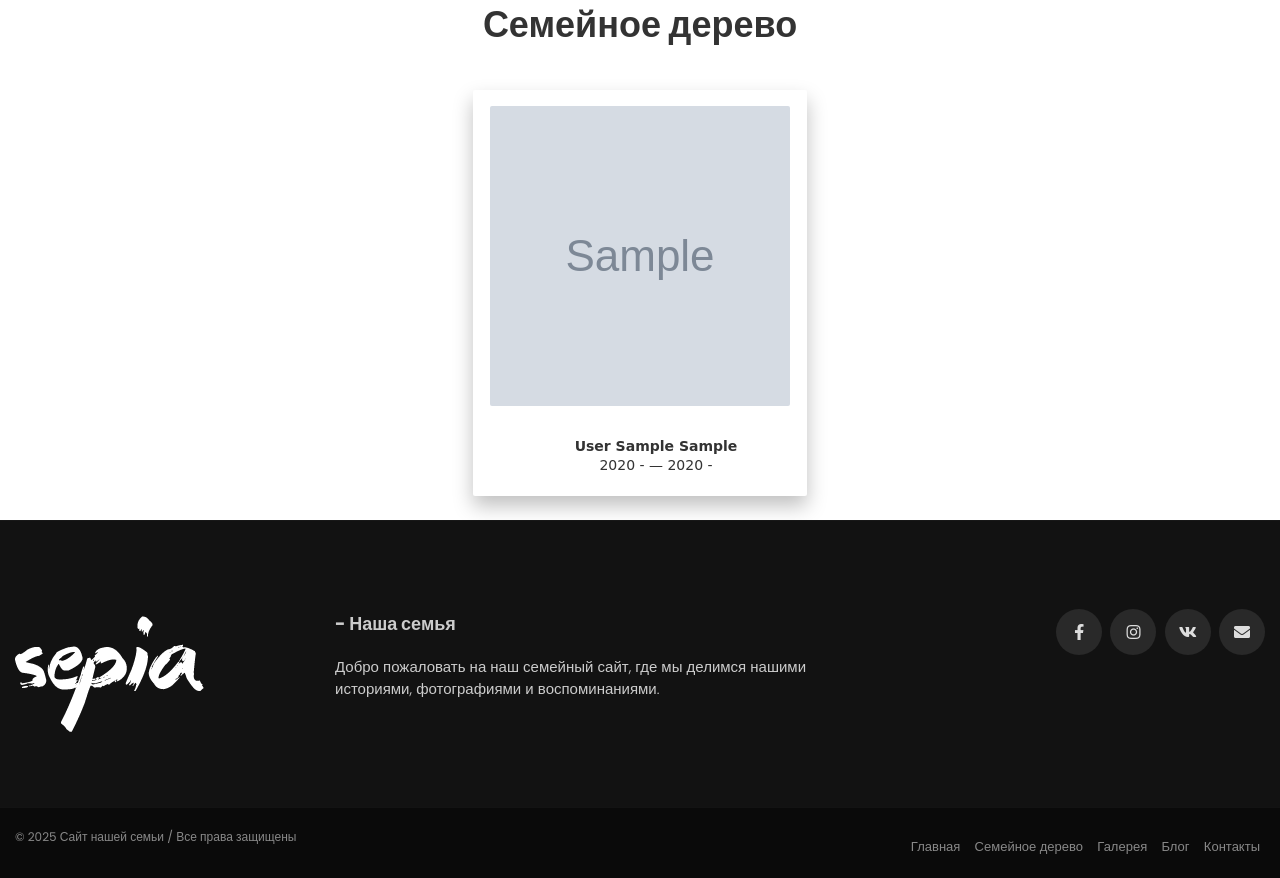
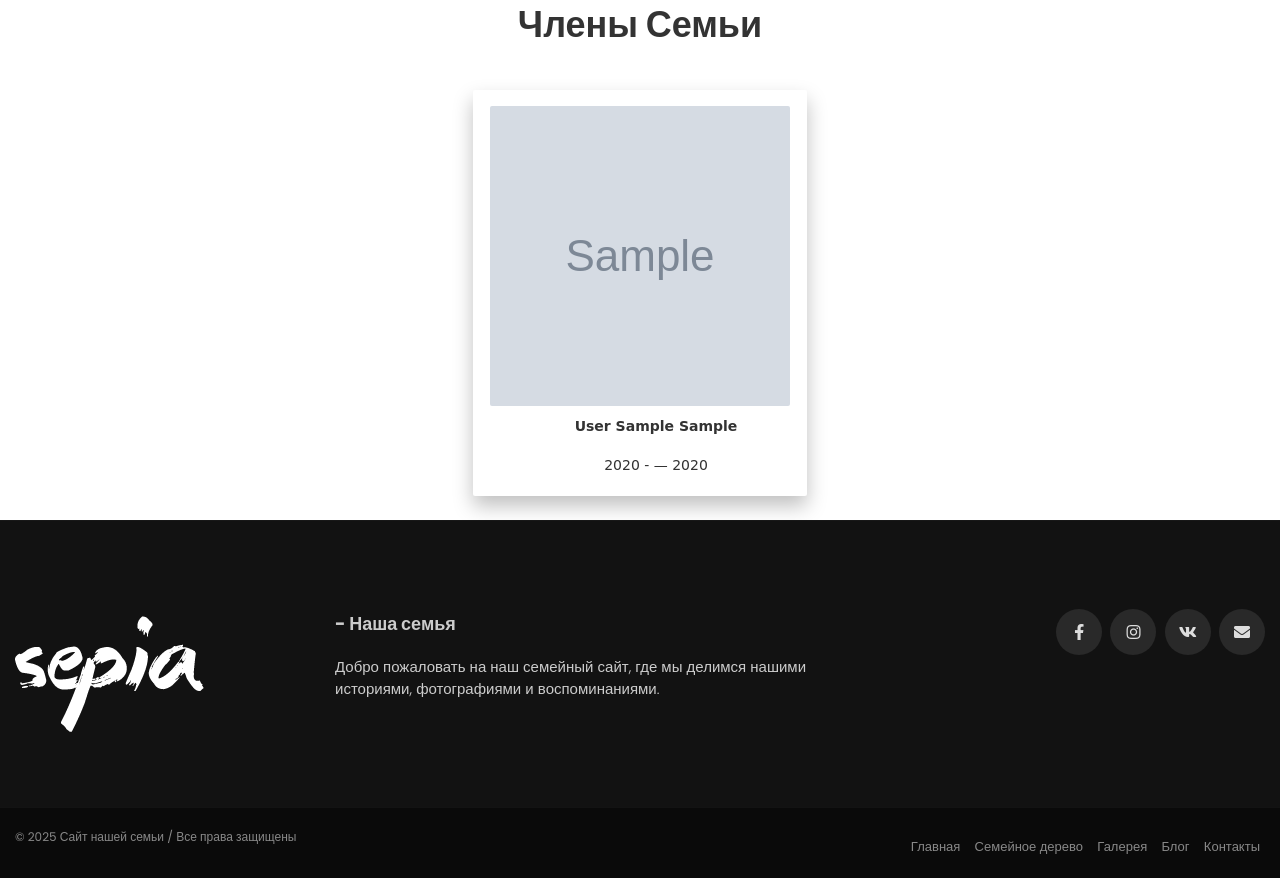
Before and after one commit to SaprykinEI/Family_site_Saprykin, a Django app: page /persons/ in a window 1280 px wide. Shown: the part 80-958 px from the top of the page. Run offline with Django 5.2, Linux system fonts and the light colour scheme; tables that the repository leaves empty hold one stand-in row (values such as "Sample post"); grey boxes marked "Sample" are stand-in pictures; some libraries are stand-ins or nearby versions.

Commit message:
1. Доработал шаблон

```diff
--- a/family_tree/templates/family_tree/includes/inc_person.html
+++ b/family_tree/templates/family_tree/includes/inc_person.html
@@ -1,4 +1,5 @@
 {% load static %}
+<a href="{% url 'family_tree:person_detail' person.pk %}" class="polaroid-card-link">
   <div class="polaroid-card">
       <div class="polaroid-photo">
           {% if person.photo %}
@@ -8,8 +9,12 @@
           {% endif %}
       </div>
       <div class="polaroid-caption">
-        <strong>{{ person.full_name }}</strong><br>
+          <div class="person-name"><strong>{{ person.full_name }}</strong></div>
+          <br>
+          <div class="person-dates">
               {% if person.birth_date %}{{ person.birth_date|date:"Y - " }}{% endif %}
-        {% if person.death_date %} — {{ person.death_date|date:"Y - " }}{% endif %}
+              {% if person.death_date %} — {{ person.death_date|date:"Y" }}{% endif %}
           </div>
       </div>
+  </div>
+</a>
--- a/family_tree/templates/family_tree/persons.html
+++ b/family_tree/templates/family_tree/persons.html
@@ -6,7 +6,7 @@
 {% endblock %}
 
 {% block content %}
-<h1 class="text-center">Семейное дерево</h1>
+<h1 class="text-center">Члены Семьи</h1>
 <div class="polaroid-gallery">
   {% for person in persons %}
     {% include 'family_tree/includes/inc_person.html' with person=person %}
@@ -14,4 +14,5 @@
     <p>Нет данных о людях.</p>
   {% endfor %}
 </div>
+
 {% endblock %}
--- a/family_tree/views.py
+++ b/family_tree/views.py
@@ -18,7 +18,7 @@ def index_view(request):
 
 def persons_list_view(request):
     context = {
-        'persons': Person.objects.all(),  # <-- фикс здесь
+        'persons': Person.objects.all(),
         'title': "Все члены семьи"
     }
     return render(request, 'family_tree/persons.html', context=context)
```
Also changed, not shown: family_tree/templatetags/my_tags.py (+9 -10 lines). Lines whose indentation alone changed are shown as unchanged.
